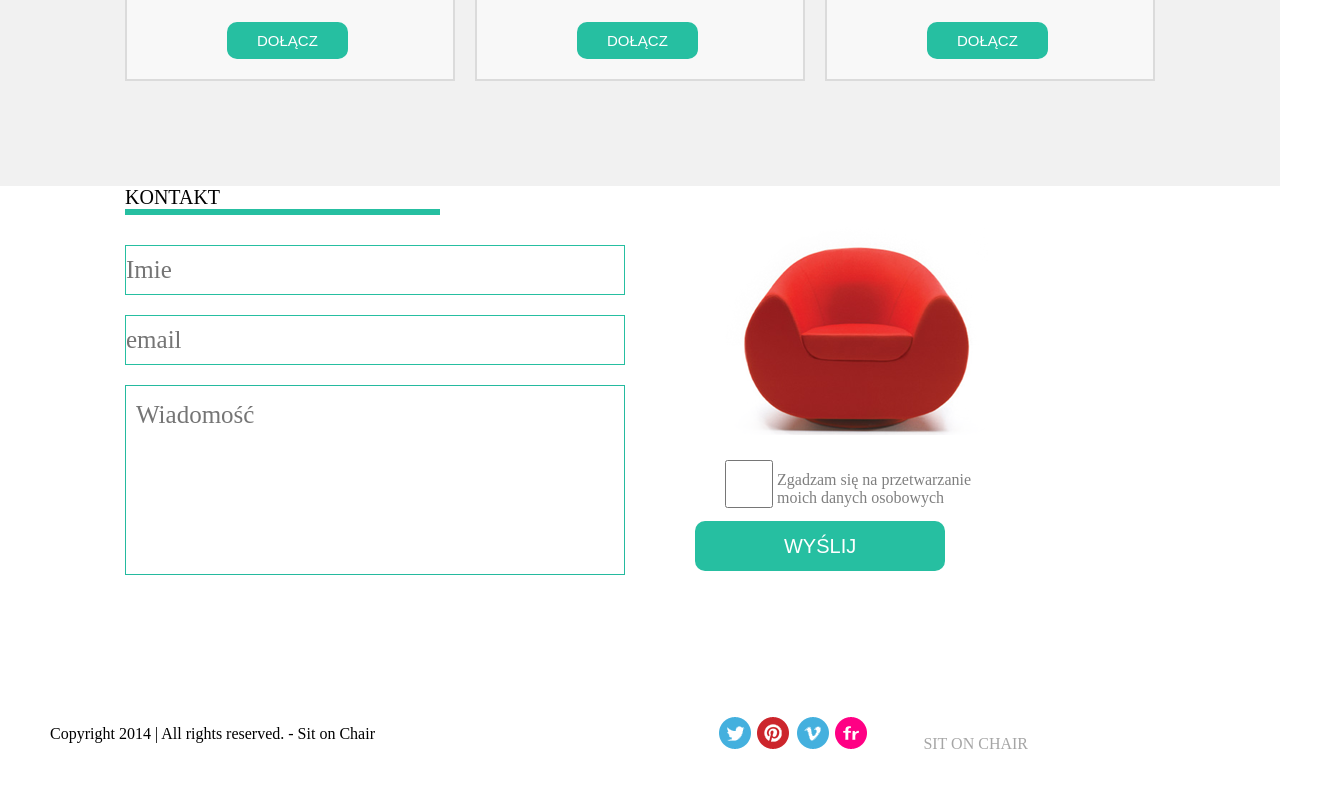
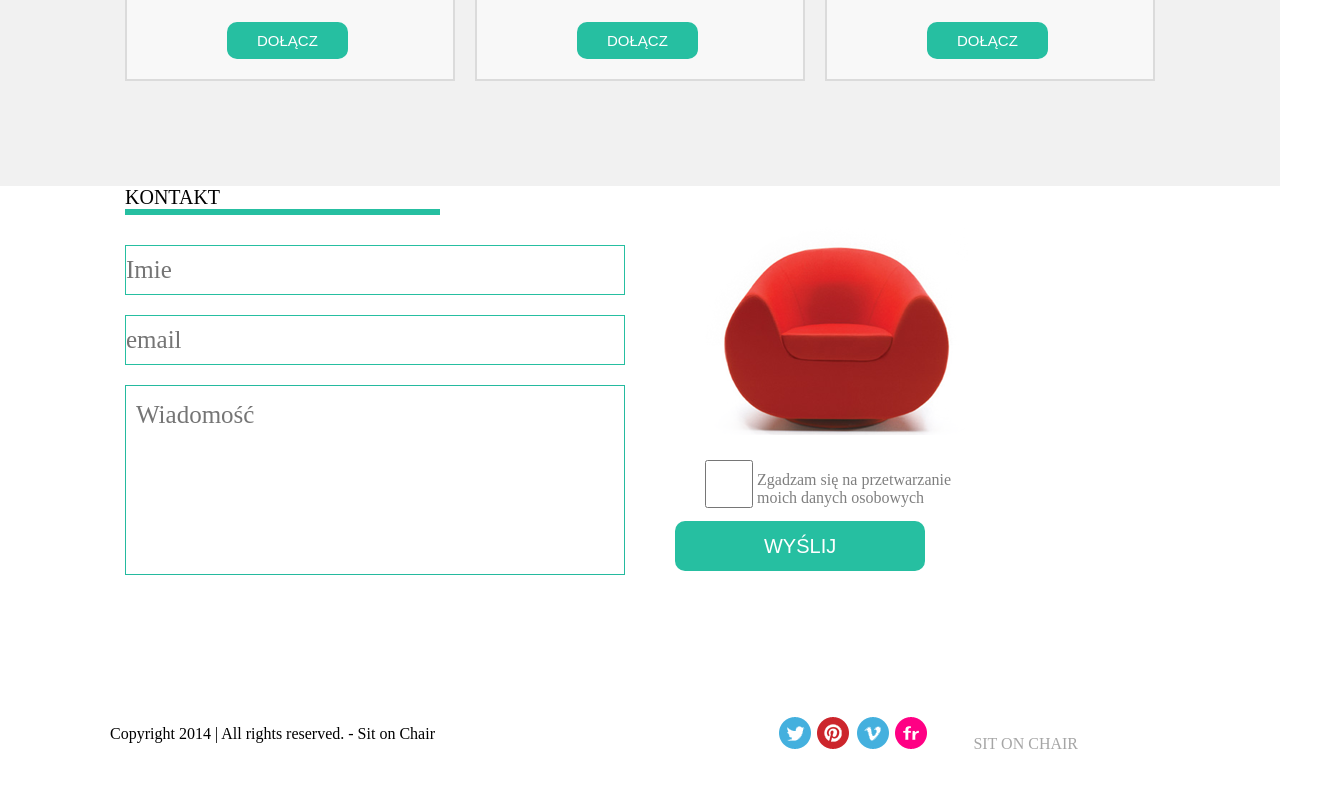
Before and after one commit to PiotrHydzik/Sit_on_chair-Warsztaty-, a plain HTML site: page index.html in a window 1280 px wide. Shown: the part 1473-2260 px from the top of the page, 1340 px wide, since content can reach past the window. Drawn offline with Linux system fonts and the light colour scheme.

Commit message:
Poprawiona lekko strona

```diff
--- a/css/style.css
+++ b/css/style.css
@@ -563,10 +563,13 @@ float: left;
 }
 
 
-#form .right-chair {
-  float:left;
-  margin-left: 100px;}
+#right-section {
+}
 
+#right-section .right-chair {
+  float: left;
+  padding-left: 80px;
+}
 
 
 #right-section img {
@@ -624,6 +627,9 @@ opacity: 0.5;
 margin-right: 300px;
 }
 
+#footer {
+  margin-left: 60px;
+}
 #footer p
 {
 margin-left: 50px;
@@ -643,7 +649,7 @@ float: left;
 #footer .podpis
 {
   position: relative;
-right: -50px;
+right: -40px;
 bottom: -20px;
 opacity: 0.7;
 color: grey;
```
